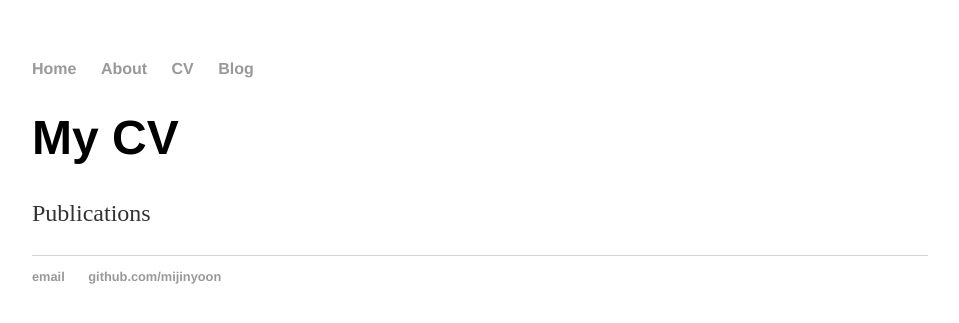
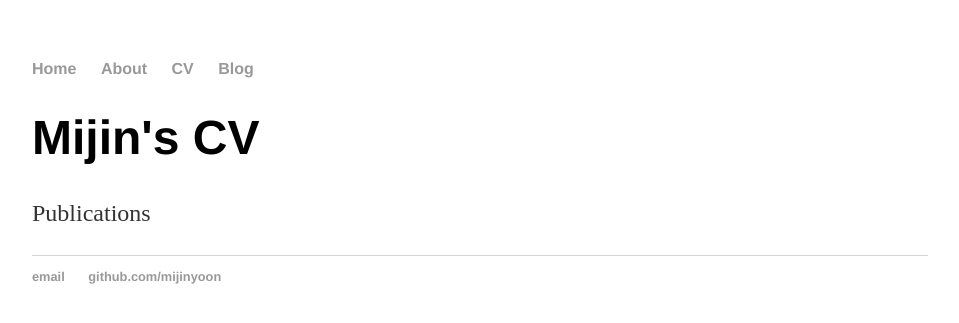
Before and after one commit to mijinyoon/mijinyoon.github.io, a Jekyll site: the page built from cv/index.html, in a window 1280 px wide. Shown: the top 323 px of the page, without its empty margins (160-1119 px from the left). Built offline with Jekyll 4.4.1, drawn with Linux system fonts in a browser that asks for light colours.

Commit message:
Update index.html

```diff
--- a/cv/index.html
+++ b/cv/index.html
@@ -3,6 +3,6 @@ layout: default
 title: Mijin's CV
 ---
 <div class="blurb">
-	<h1>My CV</h1>
+	<h1>Mijin's CV</h1>
 	<p>Publications</p>
 </div><!-- /.blurb -->
```
